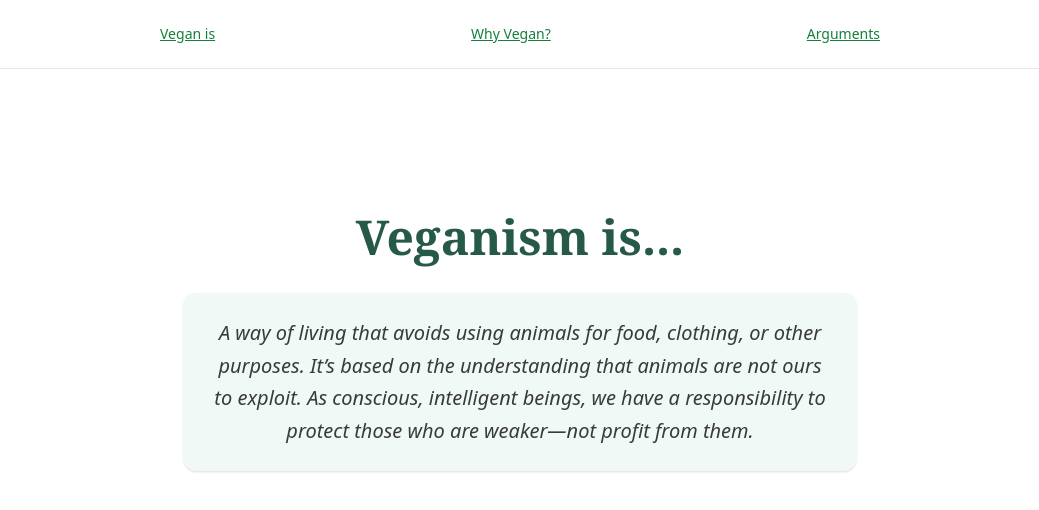
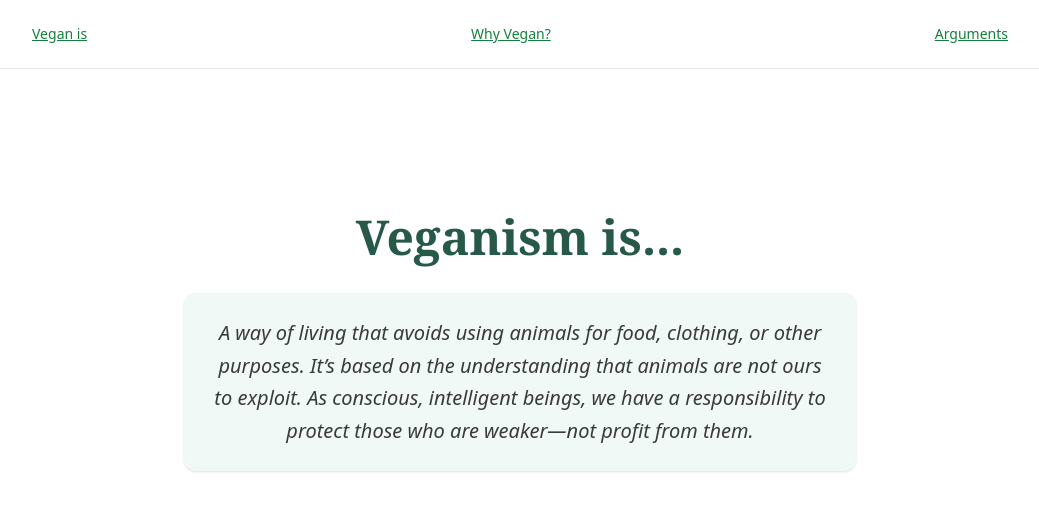
Before and after one commit to FadiStuff/Vegan, a React (Vite) app: page / in a window 1280 px wide. Shown: the top 510 px of the page, without its empty margins (120-1159 px from the left). Built offline with nearby package versions, Linux system fonts and the light colour scheme.

Commit message:
💄 update styles

```diff
--- a/index.html
+++ b/index.html
@@ -1,10 +1,9 @@
-
 <!DOCTYPE html>
 <html lang="en">
   <head>
     <meta charset="UTF-8" />
     <meta name="viewport" content="width=device-width, initial-scale=1.0" />
-    <title>Vegan Arguments</title>
+    <title>Plants Over Pain</title>
   </head>
   <body>
     <div id="root"></div>
--- a/src/Layout.jsx
+++ b/src/Layout.jsx
@@ -6,7 +6,7 @@ export default function Layout({ children }) {
   return (
     <div className="min-h-screen bg-white text-gray-900">
       <header className="py-6 border-b border-gray-200 mb-12">
-        <nav className="max-w-3xl mx-auto px-6 flex justify-between text-sm">
+<nav className="max-w-5xl mx-auto px-6 flex justify-between text-sm">
           <Link to="/" className="text-green-700 underline">
             Vegan is
           </Link>
@@ -19,7 +19,7 @@ export default function Layout({ children }) {
         </nav>
       </header>
 
-      <main className="max-w-3xl mx-auto px-6 pb-24">{children}</main>
+<main className="max-w-5xl mx-auto px-6 pb-24">{children}</main>
     </div>
   );
 }
--- a/src/main.jsx
+++ b/src/main.jsx
@@ -1,7 +1,7 @@
 import "./index.css"; // ✅ this loads Tailwind styles
 import React from "react";
 import ReactDOM from "react-dom/client";
-import { BrowserRouter as Router, Routes, Route } from "react-router-dom";
+import { HashRouter as Router, Routes, Route } from "react-router-dom";
 import Arguments from "./Arguments";
 import Layout from "./Layout";
 import WhyVegan from "./WhyVegan";
--- a/vite.config.js
+++ b/vite.config.js
@@ -1,9 +1,7 @@
 import { defineConfig } from 'vite';
 import react from '@vitejs/plugin-react';
 
-const isProd = process.env.NODE_ENV === 'production';
-
 export default defineConfig({
-  base: isProd ? '/Vegan/' : '/',
+  base: '/', // ✅ deploys cleanly to the root
   plugins: [react()],
 });
```
Also changed, not shown: 5 other files (tests, documents, lock files or other folders).
